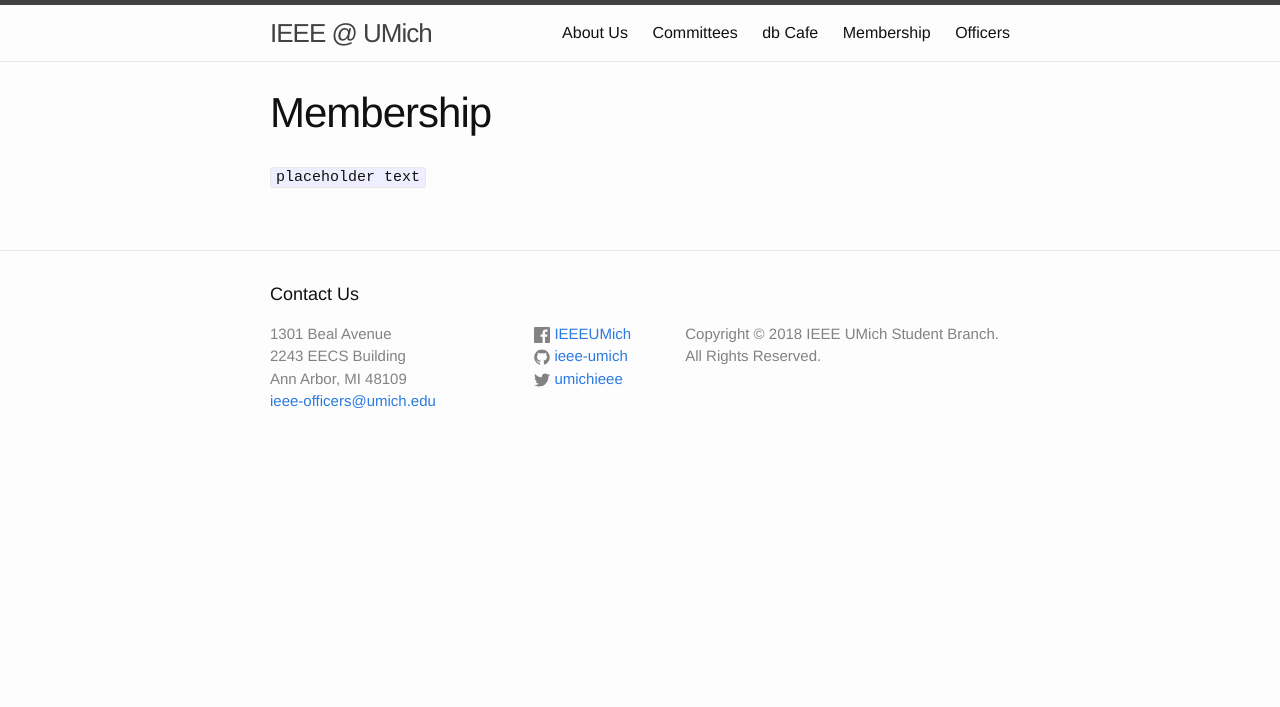
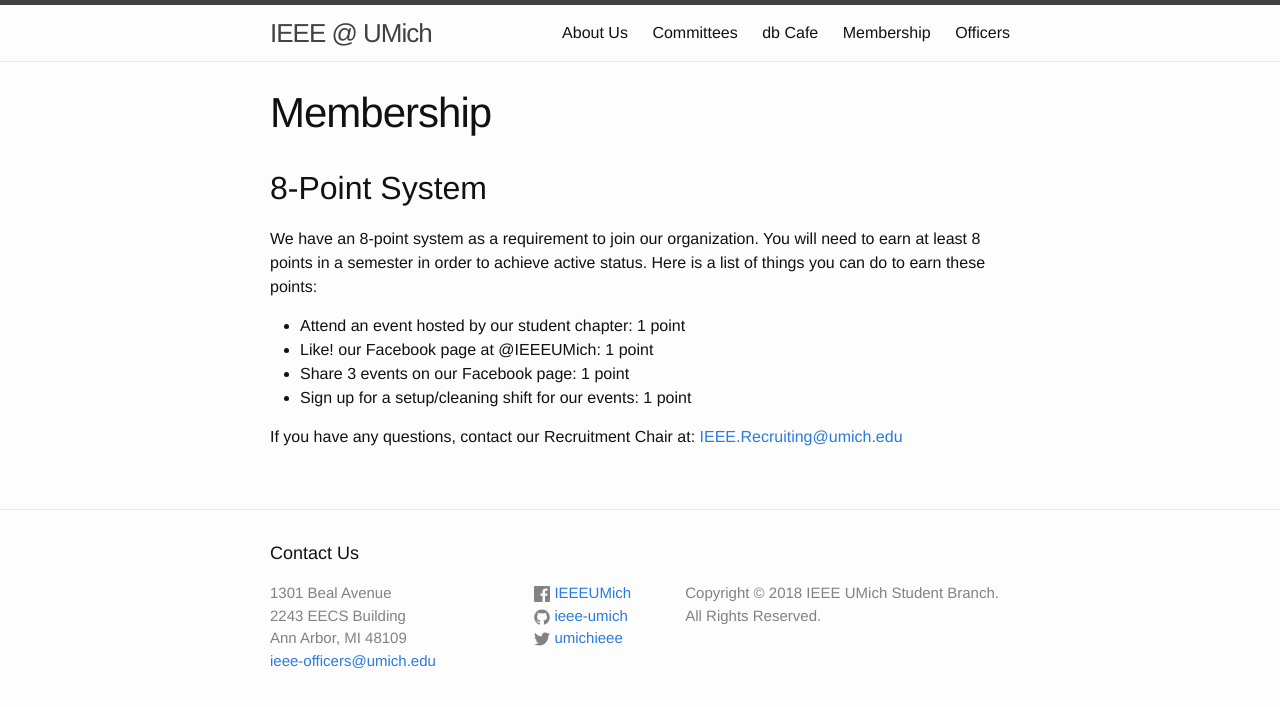
Before and after one commit to ieee-umich/ieee-website, a Jekyll site: the page built from membership.md, in a window 1280 px wide. Shown: the top 707 px of the page. Built offline with Jekyll 4.4.1, drawn with Linux system fonts in a browser that asks for light colours.

Commit message:
MOD: Added real text to membership page

```diff
--- a/membership.md
+++ b/membership.md
@@ -4,4 +4,13 @@
 permalink: /membership/
 ---
 
-`placeholder text`
+## 8-Point System
+
+We have an 8-point system as a requirement to join our organization. You will need to earn at least 8 points in a semester in order to achieve active status. Here is a list of things you can do to earn these points:
+
+- Attend an event hosted by our student chapter: 1 point
+- Like! our Facebook page at @IEEEUMich: 1 point
+- Share 3 events on our Facebook page: 1 point
+- Sign up for a setup/cleaning shift for our events: 1 point
+
+If you have any questions, contact our Recruitment Chair at: [IEEE.Recruiting@umich.edu](mailto:IEEE.Recruiting@umich.edu)
```
